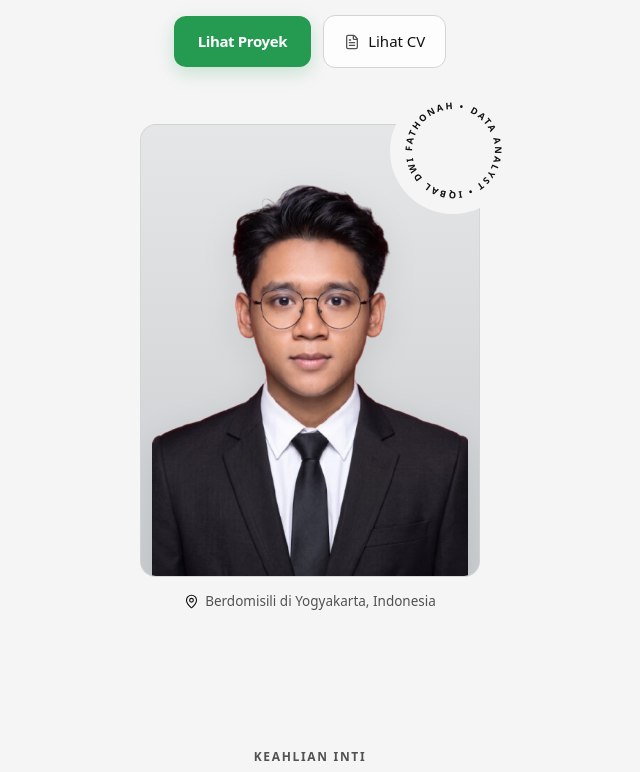
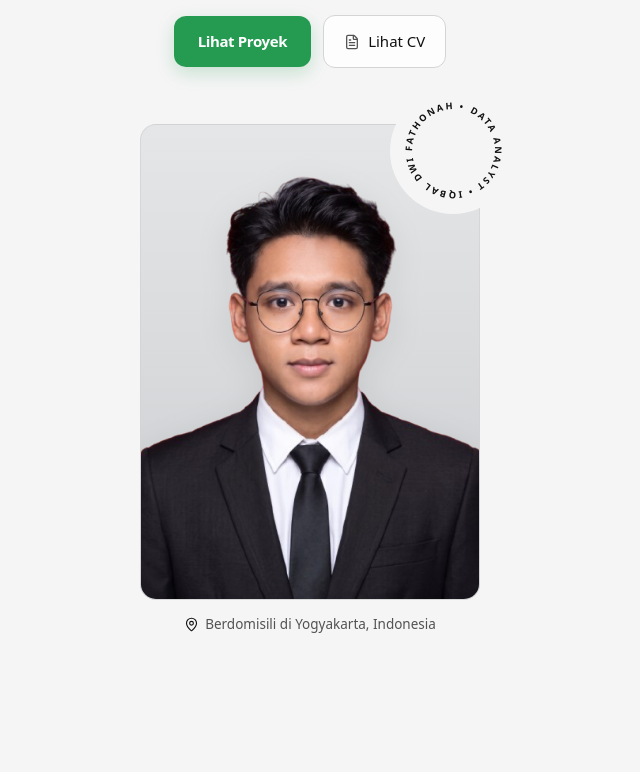
Before and after one commit to qivoradev/portobyiqbal, a React (Vite) app: page / in a window 1280 px wide. Shown: the part 437-1209 px from the top of the page, without its empty margins (330-970 px from the left). Built offline with nearby package versions, Linux system fonts and the light colour scheme.

Commit message:
fix(hero): make profile photo full-bleed to frame edges

```diff
--- a/src/sections/Hero.tsx
+++ b/src/sections/Hero.tsx
@@ -73,13 +73,13 @@ export function Hero({
         >
           {/* Portrait Wrapper: 72% max-w-[260px] on mobile, max-w-[320px] md:max-w-[340px] on desktop */}
           <div className="relative w-[72%] max-w-[260px] sm:max-w-[320px] md:w-full md:max-w-[340px]">
-            {/* Portrait Card: 3:4 aspect ratio, studio gray gradient, breathing room at top */}
-            <div className="relative w-full aspect-[3/4] rounded-2xl bg-gradient-to-b from-[#E4E6E8] via-[#D8DADC] to-[#CACDD0] border border-neutral-300/80 overflow-hidden pt-6 md:pt-7 px-2 flex items-end justify-center">
+            {/* Portrait Card: 3:4.2 aspect ratio, full-bleed suit to edges */}
+            <div className="relative w-full aspect-[3/4.2] rounded-2xl bg-gradient-to-b from-[#E4E6E8] via-[#D8DADC] to-[#CACDD0] border border-neutral-300/80 overflow-hidden flex items-end justify-center p-0">
               {PROFILE_PHOTO_URL ? (
                 <img
                   src={PROFILE_PHOTO_URL}
                   alt="Iqbal Dwi Fathonah"
-                  className="w-full h-full object-contain object-bottom select-none pointer-events-none drop-shadow-[0_8px_16px_rgba(0,0,0,0.08)]"
+                  className="w-full h-auto block object-bottom scale-[1.01] origin-bottom select-none pointer-events-none drop-shadow-[0_8px_16px_rgba(0,0,0,0.08)]"
                 />
               ) : (
                 /* Clean Minimalist Portrait Placeholder (Swap via PROFILE_PHOTO_URL in src/config/assets.ts) */
```
